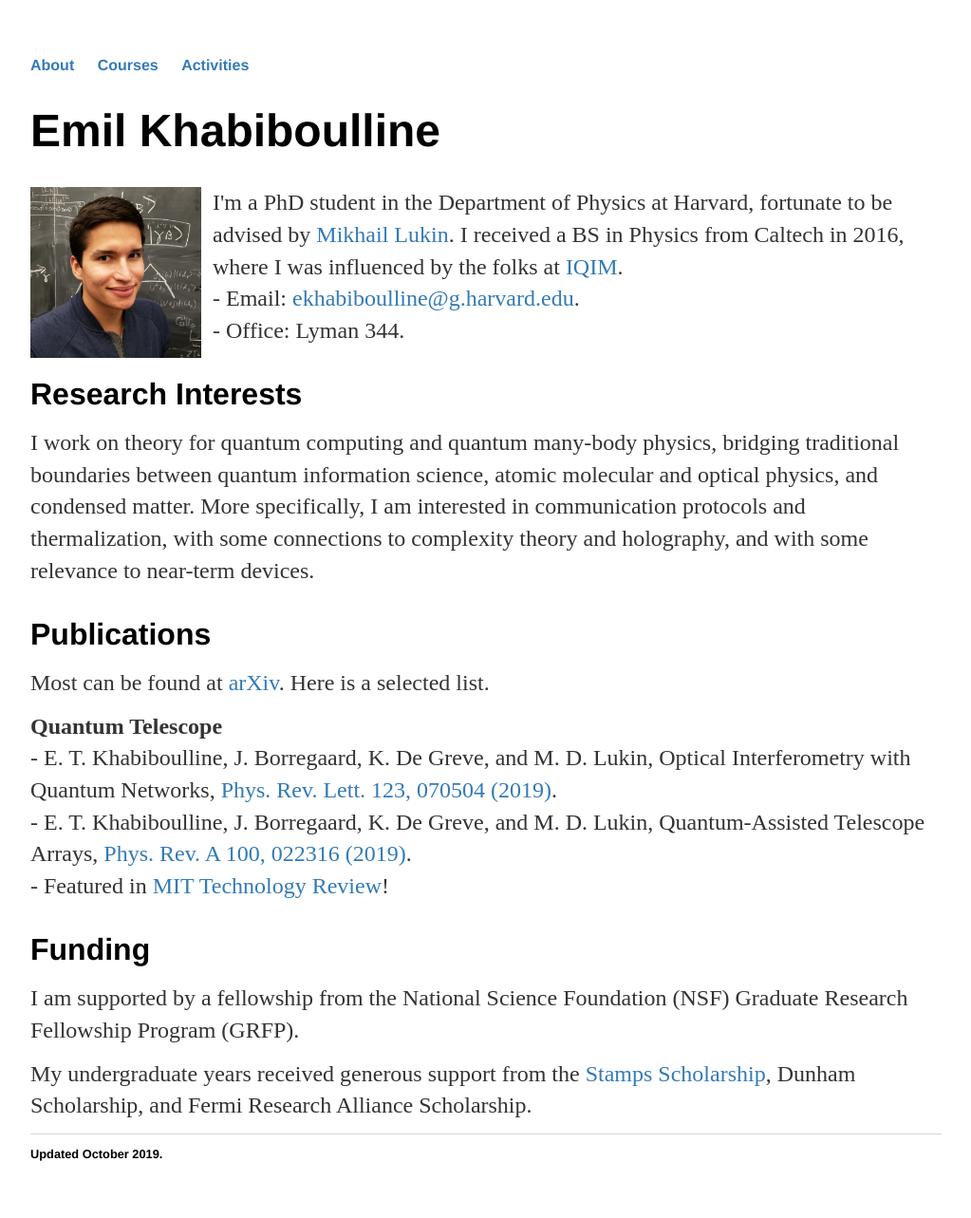
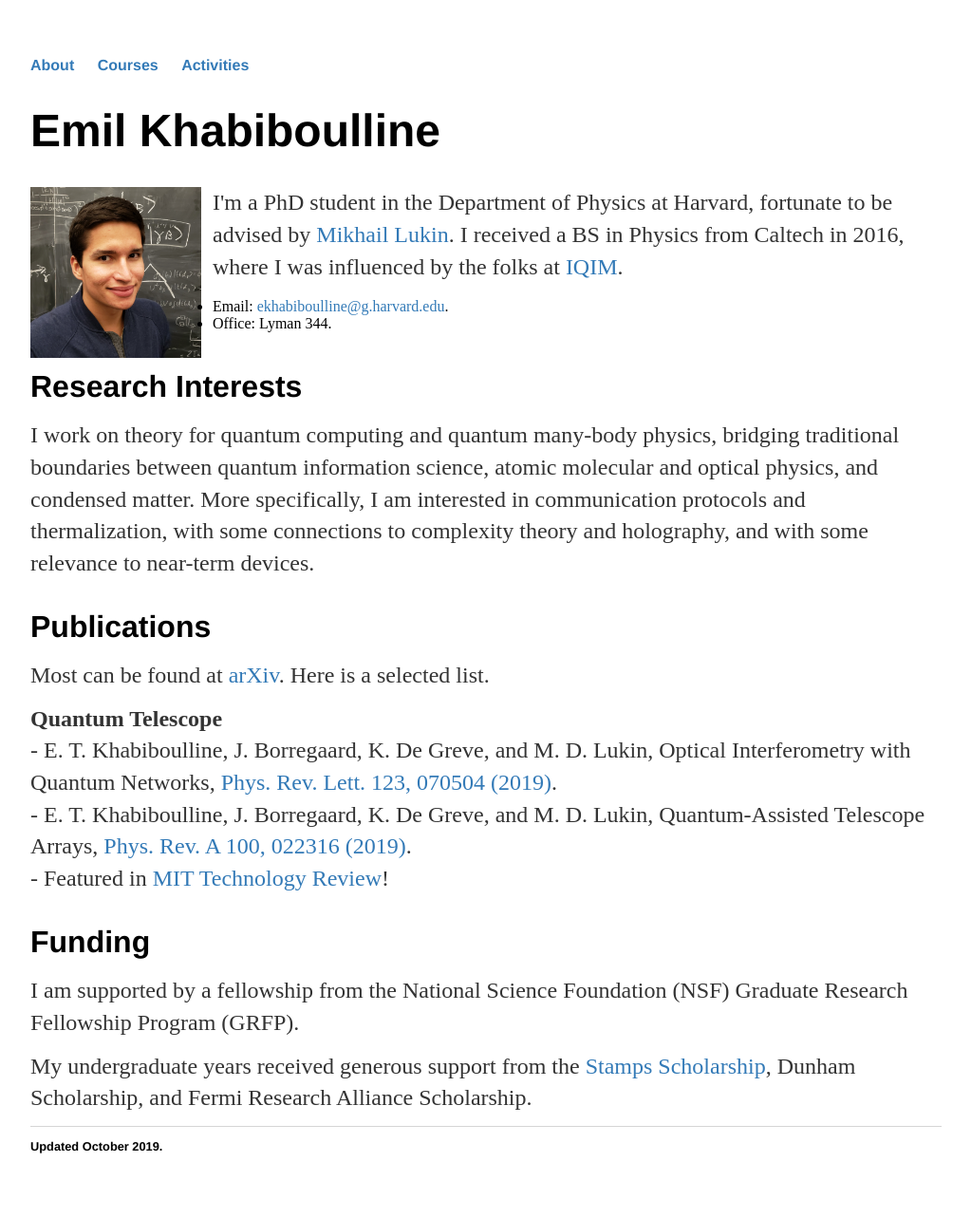
Before and after one commit to emilkhab/emilkhab.github.io, a Jekyll site: the page built from index.html, in a window 1280 px wide. Shown: the whole page at 95% size, without its empty margins (128-1151 px from the left). Built offline with Jekyll 4.4.1, drawn with Linux system fonts in a browser that asks for light colours; some of the changed lines change nothing that is shown.

Commit message:
Update index.html

```diff
--- a/index.html
+++ b/index.html
@@ -5,9 +5,12 @@
 <h1>{{page.title}}</h1>
 <div class="blurb">
 	<p><img src="ek.jpg" alt="photo" style="float:left;width:7.5em;height:7.5em;margin:0em 0.5em 0.5em 0em;">I'm a PhD student in the Department of Physics at Harvard, fortunate to be advised by <a href="https://lukin.physics.harvard.edu/">Mikhail Lukin</a>.
-	I received a BS in Physics from Caltech in 2016, where I was influenced by the folks at <a href="https://iqim.caltech.edu/">IQIM</a>.<br/>
-	- Email: <a href="mailto:ekhabiboulline@g.harvard.edu">ekhabiboulline@g.harvard.edu</a>.<br/>
-	- Office: Lyman 344.</p>
+	I received a BS in Physics from Caltech in 2016, where I was influenced by the folks at <a href="https://iqim.caltech.edu/">IQIM</a>.
+	<ul>
+		<li>Email: <a href="mailto:ekhabiboulline@g.harvard.edu">ekhabiboulline@g.harvard.edu</a>.</li>
+		<li>Office: Lyman 344.</li>
+	</ul>
+	</p>
 </div>
 
 <div class="blurb" style="clear:left;">
```
